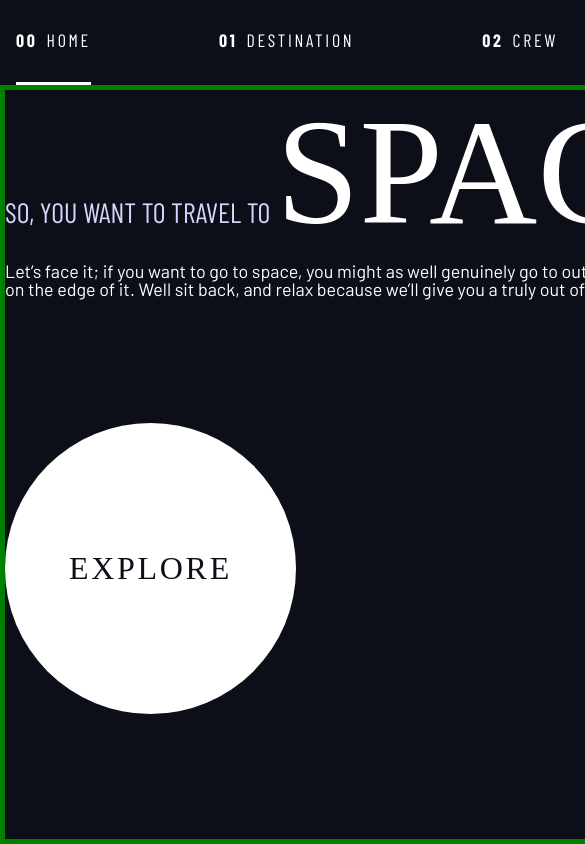
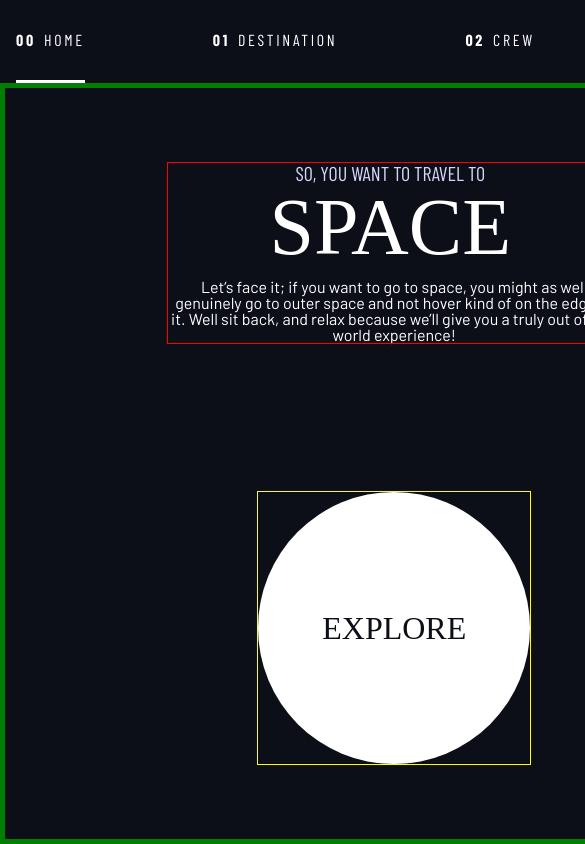
Before and after one commit to Soulbash/Space_Tourism_Website, a plain HTML site: page index.html in a window 390 px wide. Shown: the top 844 px of the page, 585 px wide, since content can reach past the window. Drawn offline with nearby package versions, Linux system fonts and the light colour scheme; a web font is replaced by a local one.

Commit message:
finshed homepage layout.

```diff
--- a/index.html
+++ b/index.html
@@ -66,13 +66,14 @@
 			<!-- End of Navigation -->
 		</header>
 
-		<div class="grid-container">
+		<div class="grid-container grid-container--home">
 			<div>
 				<h1
 					class="text-blue fs-500 letter-spacing-1 ff-sans-cond uppercase"
 				>
 					So, you want to travel to
-					<span class="fs-900 text-white ff-serif">Space</span>
+
+					<span class="d-block fs-900 text-white ff-serif">Space</span>
 				</h1>
 
 				<p>
@@ -86,7 +87,7 @@
 			<div>
 				<a
 					href="#"
-					class="large-button uppercase letter-spacing-2 fs-600 text-dark bg-white ff-serif"
+					class="large-button uppercase text-dark bg-white ff-serif"
 					>Explore</a
 				>
 			</div>
--- a/main.css
+++ b/main.css
@@ -9,19 +9,42 @@
 	--clr-white: 0 0% 100%;
 
 	/* Font-Sizes */
-	--fs-900: 9.375rem;
-	--fs-800: 6.25rem;
-	--fs-700: 3.5rem;
-	--fs-600: 2rem;
-	--fs-500: 1.75rem;
-	--fs-400: 1.12rem;
-	--fs-300: 1rem;
+	--fs-900: clamp(5rem, 8vmin, 9.375rem);
+	--fs-800: 3.5rem;
+	--fs-700: 1.75rem;
+	--fs-600: 1.5rem;
+	--fs-500: 1.25rem;
+	--fs-400: 1rem;
+	--fs-300: 0.937rem;
 	--fs-200: 0.875rem;
 
 	/* Font-Familes */
 	--ff-serif: "Bellefair", serif;
 	--ff-sans-cond: "Barlow Condensed", sans-serif;
 	--ff-sans-normal: "Barlow", sans-serif;
+}
+
+@media (min-width: 35em) {
+	:root {
+		/* font-sizes */
+		--fs-800: 5rem;
+		--fs-700: 2.5rem;
+		--fs-600: 1.75rem;
+		--fs-500: 1.5rem;
+		--fs-400: 1.25rem;
+		--fs-300: 1rem;
+	}
+}
+
+@media (min-width: 45em) {
+	:root {
+		/* font-sizes */
+		--fs-800: 6.25rem;
+		--fs-700: 3.5rem;
+		--fs-600: 2rem;
+		--fs-500: 1.75rem;
+		--fs-400: 1.12rem;
+	}
 }
 
 /* ---------------------*/
@@ -143,6 +166,10 @@ select {
 	gap: var(--gap, 1rem);
 }
 
+.d-block {
+	display: block;
+}
+
 /* Select Everthing That Has an Ajacent Sibling Before It. */
 
 /* .flow > * + * {
@@ -163,14 +190,22 @@ select {
 }
 
 .grid-container {
+	text-align: center;
 	border: 5px solid green;
 	display: grid;
+	place-items: center;
+	padding-inline: 1rem;
 }
 
-@media (min-width: 45rem) {
+.grid-container * {
+	max-width: 50ch;
+}
+
+@media (min-width: 45em) {
 	.grid-container {
-		grid-template-columns: minmax(2rem, 1fr) repeat(2, minmax(0, 40rem)) minmax(
-				2rem,
+		text-align: left;
+		grid-template-columns: minmax(1rem, 1fr) repeat(2, minmax(0, 40rem)) minmax(
+				1rem,
 				1fr
 			);
 		gap: var(--container-gap, 2rem);
@@ -185,6 +220,19 @@ select {
 		grid-column: 3;
 		outline: 1px solid yellow;
 	}
+
+	.grid-container--home {
+		padding-bottom: 6rem;
+		align-items: end;
+	}
+}
+
+.grid-container > *:first-child {
+	outline: 1px solid red;
+}
+
+.grid-container > *:last-child {
+	outline: 1px solid yellow;
 }
 
 .sr-only {
@@ -306,6 +354,7 @@ div:first-child p {
 
 /* Button */
 .large-button {
+	font-size: 2rem;
 	position: relative;
 	padding: 0 2em;
 	aspect-ratio: 1;
```
